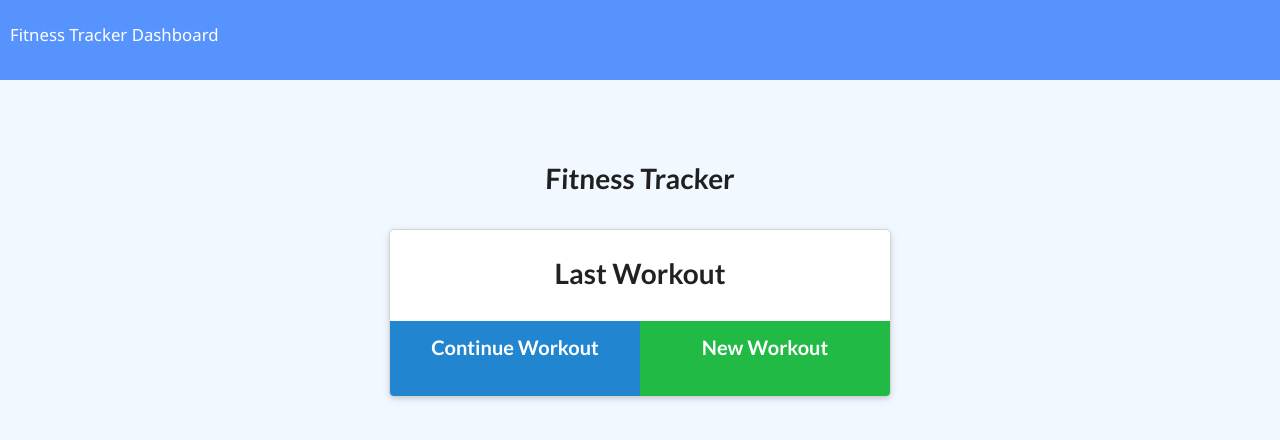
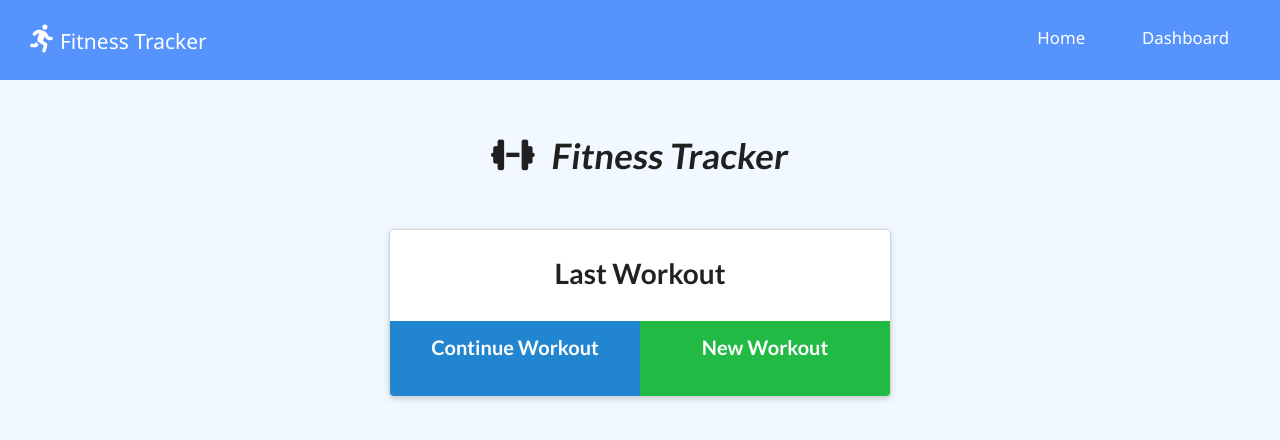
Before and after one commit to colinstevens06/14-Workout-Tracker, a website: page public/index.html in a window 1280 px wide. Drawn offline with nearby package versions, Linux system fonts and the light colour scheme; no server answers.

Commit message:
new navigation styling

```diff
--- a/public/_global.scss
+++ b/public/_global.scss
@@ -16,15 +16,6 @@ body {
   font-family: "Segoe UI", Tahoma, Geneva, Verdana, sans-serif;
 }
 
-nav {
-  background-color: #5793fd;
-  color: #ffffff;
-  height: 80px;
-  padding: 10px;
-  line-height: 3;
-  font-size: 1.2rem;
-}
-
 a,
 a:hover,
 a:active,
@@ -35,15 +26,58 @@ a:visited {
 
 header {
   height: 150px;
-  padding-top: 80px;
-  text-align: center;
-  font-size: 1.5rem;
+  display: flex;
+  justify-content: center;
+  align-items: center;
 }
 
 header h1 {
-  transform: skewX(-2deg);
+  transform: skewX(-7deg);
+  font-size: 2.5rem;
+  margin: 0;
+}
+
+header .fa-dumbbell {
+  font-size: 2.5rem;
+  margin-right: 1.25rem;
 }
 
 .ui.card h2 {
   padding: 10px;
 }
+
+// NAVIGATION
+
+nav {
+  background-color: #5793fd;
+  color: #ffffff;
+  height: 80px;
+  padding: 10px;
+  line-height: 3;
+  font-size: 1.2rem;
+}
+
+.nav-item {
+  margin-right: 25px;
+  transition: .5s;
+  padding: 15px;
+  border: 1px solid transparent;
+  border-radius: 5px;
+  float: right;
+  margin-left: auto;
+  line-height: normal;
+  &:hover {
+    border: 1px solid #ffffff;
+    transition: .5s;
+  }
+}
+
+.nav-brand {
+  display: inline-block;
+  font-size: 1.5rem;
+  margin-left: 20px;
+}
+
+.fa-running {
+  font-size: 2rem;
+}
--- a/public/index.html
+++ b/public/index.html
@@ -7,16 +7,24 @@
   <meta http-equiv="X-UA-Compatible" content="ie=edge" />
   <link rel="stylesheet" href="https://cdnjs.cloudflare.com/ajax/libs/semantic-ui/2.4.1/semantic.min.css" />
   <link rel="stylesheet" href="style.css" />
+  <script src="https://kit.fontawesome.com/ab3fd93a87.js" crossorigin="anonymous"></script>
   <title>Fitness Tracker</title>
 </head>
 
 <body>
+  <!-- ********** START OF NAVIGATION ********** -->
   <nav>
-    <a href="/">Fitness Tracker</a>
-    <a href="/stats">Dashboard</a>
+    <div class="nav-brand">
+      <i class="fas fa-running"></i>
+      Fitness Tracker
+    </div>
+    <a href="/stats" class="nav-item">Dashboard</a>
+    <a href="/" class="nav-item">Home</a>
   </nav>
+  <!-- ========== END OF NAVIGATION ========== -->
   <div class="wrapper workout">
     <header>
+      <i class="fas fa-dumbbell"></i>
       <h1>Fitness Tracker</h1>
     </header>
     <div class="ui container workout">
```
Also changed, not shown: public/exercise.html (+11 -2 lines), public/stats.html (+15 -7 lines), public/style.css, 1 other file.
